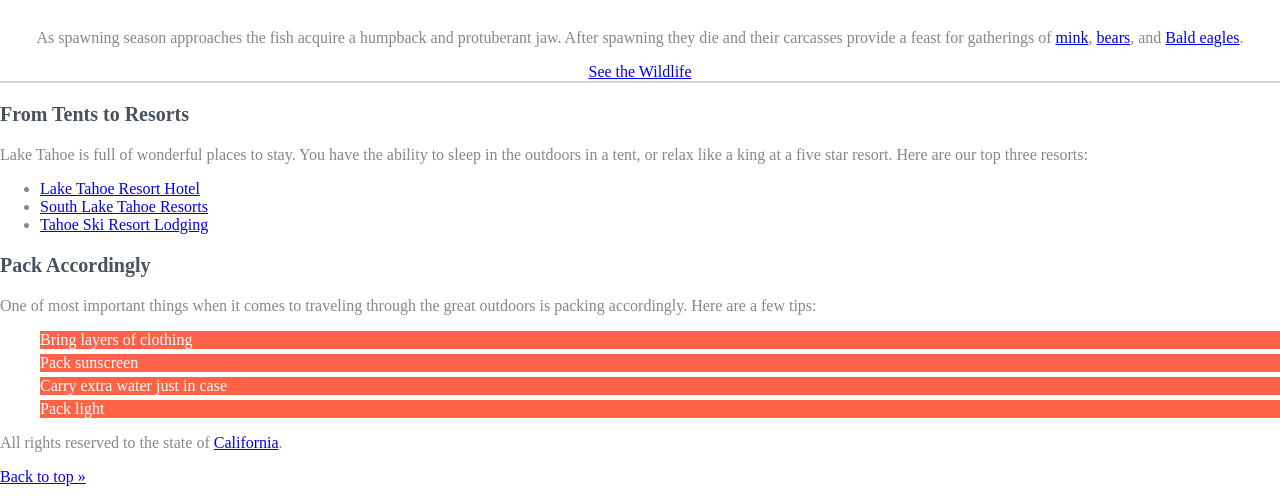
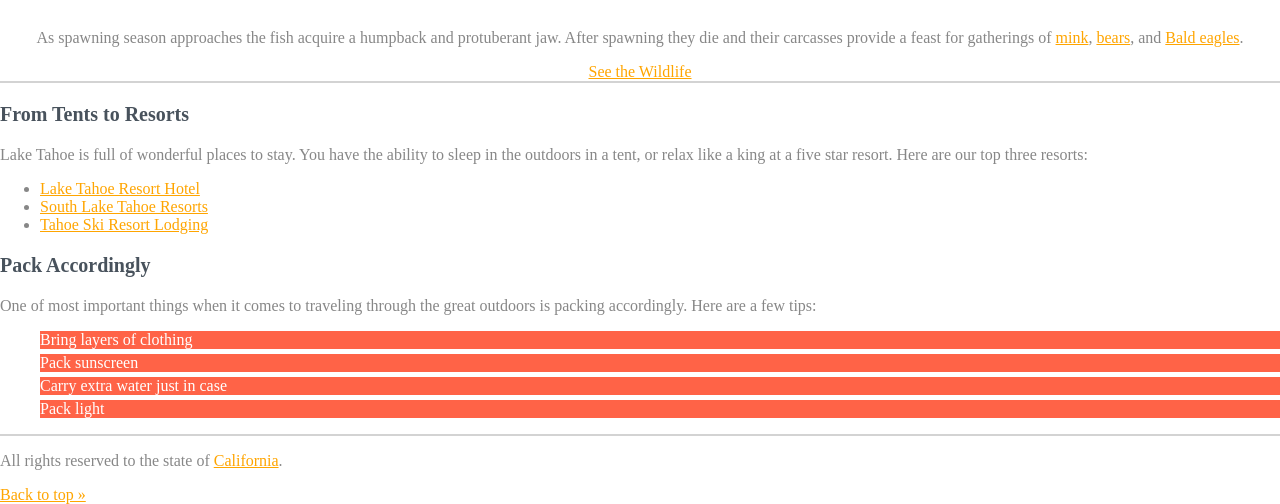
Before and after one commit to Navi-beep/CSS-Learning, a plain HTML site: page index.html in a window 1280 px wide. Shown: the part 461-965 px from the top of the page. Drawn offline with Linux system fonts and the light colour scheme.

Commit message:
rewrote entire HTML

```diff
--- a/index.html
+++ b/index.html
@@ -9,16 +9,17 @@
       <span class="title">Journey through the Sierra Nevada Mountains</span>
       <h1>Lake Tahoe, California</h1>
     </header>
+
 		<div class="primary-content t-border">
 			<p>
 				Lake Tahoe is one of the most breathtaking attractions located in California. It's home to a number of ski resorts, summer outdoor recreation, and tourist attractions. Snow and skiing are a significant part of the area's reputation.
 			</p>
-			<a href="#">Find out more</a>
+			<a href="#more">Find out more</a>
       <h2>Check out all the Wildlife</h2>
       <p>
-        As spawning season approaches the fish acquire a humpback and protuberant jaw. After spawning they die and their carcasses provide a feast for gatherings of <a href="#">mink</a>, <a href="#">bears</a>, and <a href="#">Bald eagles</a>.
+        As spawning season approaches the fish acquire a humpback and protuberant jaw. After spawning they die and their carcasses provide a feast for gatherings of <a href="#mink">mink</a>, <a href="#bears">bears</a>, and <a href="#eagles">Bald eagles</a>.
       </p>
-			<a href="#">See the Wildlife</a>
+			<a href="#wildlife">See the Wildlife</a>
 		</div>
 
 		<div class="secondary-content t-border">
@@ -27,9 +28,9 @@
         Lake Tahoe is full of wonderful places to stay. You have the ability to sleep in the outdoors in a tent, or relax like a king at a five star resort. Here are our top three resorts:
       </p>
       <ul>
-        <li><a href="#">Lake Tahoe Resort Hotel</a></li>
-        <li><a href="#">South Lake Tahoe Resorts</a></li>
-        <li><a href="#">Tahoe Ski Resort Lodging</a></li>
+        <li><a href="#hotels">Lake Tahoe Resort Hotel</a></li>
+        <li><a href="#resorts">South Lake Tahoe Resorts</a></li>
+        <li><a href="#lodging">Tahoe Ski Resort Lodging</a></li>
       </ul>
       <h3>Pack Accordingly</h3>
       <p>
@@ -43,7 +44,7 @@
       </ol>
 		</div>
 
-		<footer id="main-footer class="t-border">
+		<footer id="main-footer" class="t-border">
 			<p>All rights reserved to the state of <a href="#">California</a>.</p>
 			<a href="#top">Back to top &raquo;</a>
 		</footer>
--- a/style.css
+++ b/style.css
@@ -40,8 +40,6 @@ h3 {
     border-top: 2px solid lightgray;
 }
 
-#main-footer {
-    padding-top: 60px;
-    padding-bottom: 60px;
-    border-bottom: solid 10px orange ;
-}
+a:link {
+    color: orange;
+  }
```
